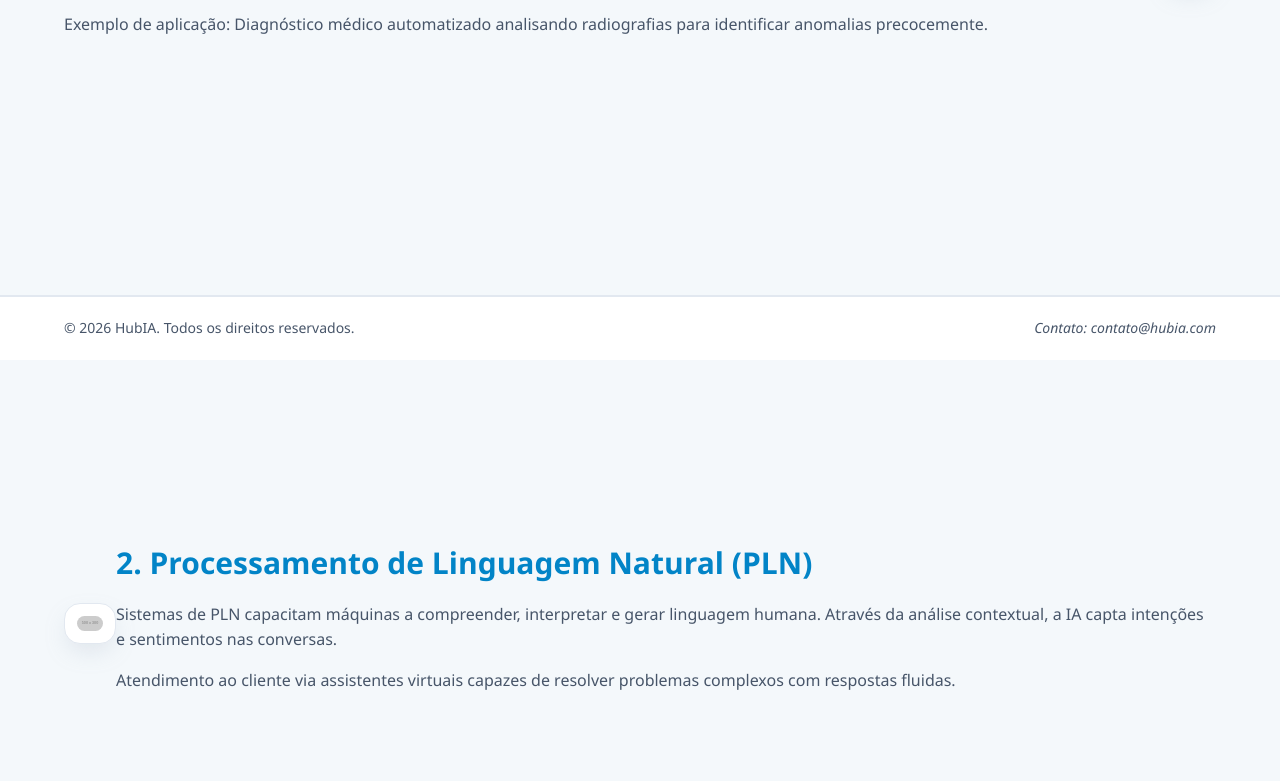
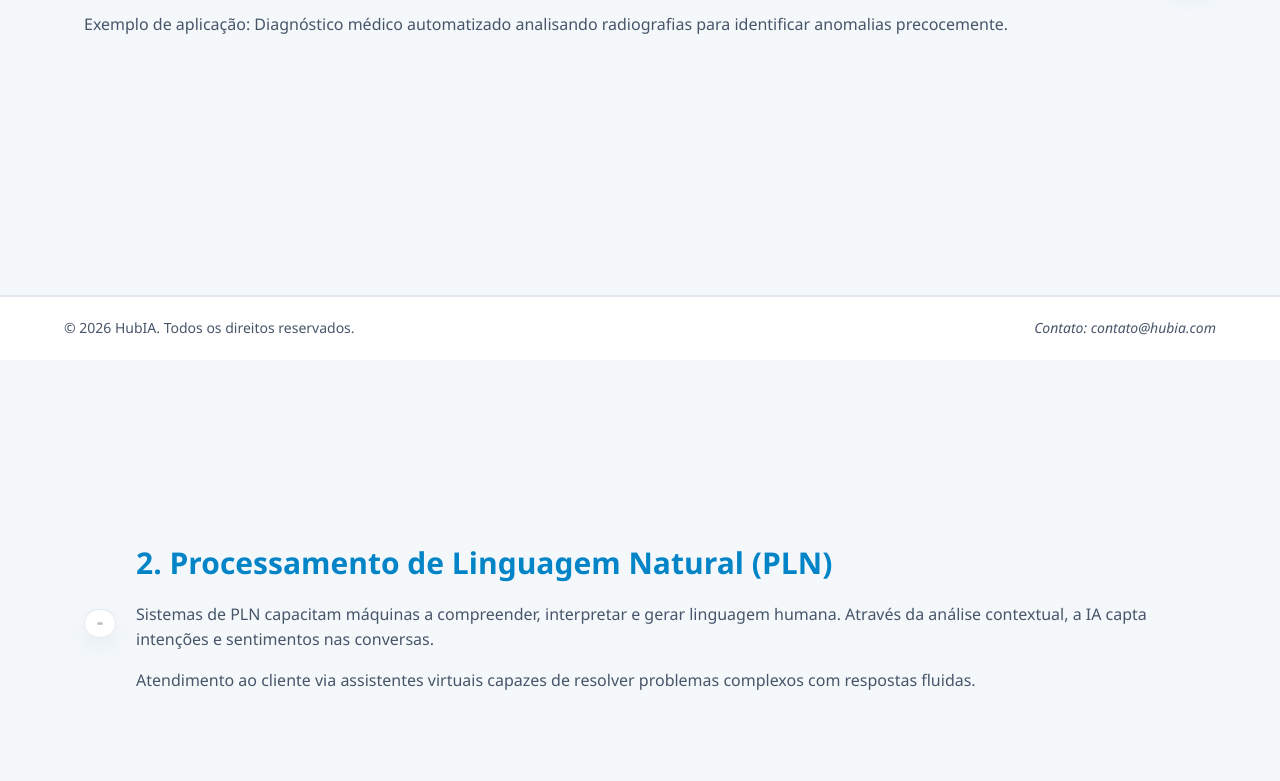
Before and after one commit to rodrigogfilho-cloud/DISPLAY, a website: page hub-ia/index.html in a window 1280 px wide. Shown: the part 440-1221 px from the top of the page. Drawn offline with Linux system fonts and the light colour scheme; placeholder pictures from the web are drawn by us.

Commit message:
ADD: Personalização do content do section-ia--reverse, para ter uma margem , para ter uma leve distância.

```diff
--- a/hub-ia/CSS/style.css
+++ b/hub-ia/CSS/style.css
@@ -86,6 +86,12 @@
 
 .section-ia--reverse , .section-ia__container{
     flex-direction: row-reverse;
+
+}
+
+.section-ia--reverse, .section-ia__content{
+    margin-left: 20px;
+
 }
 
 .section-ia__content{
```
